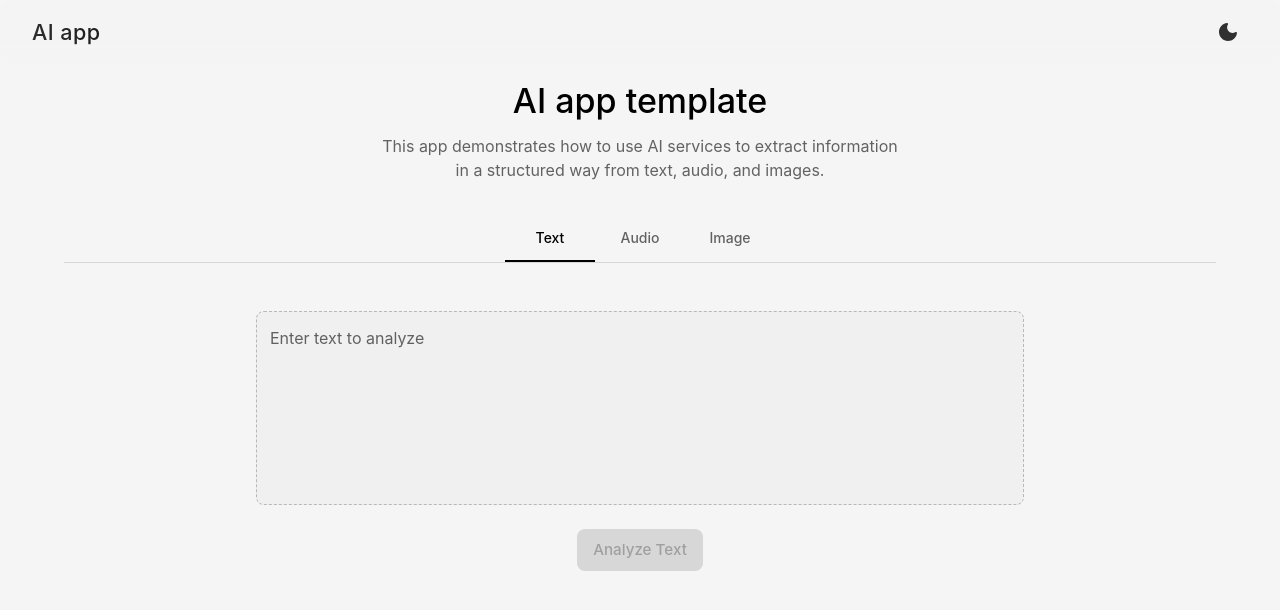
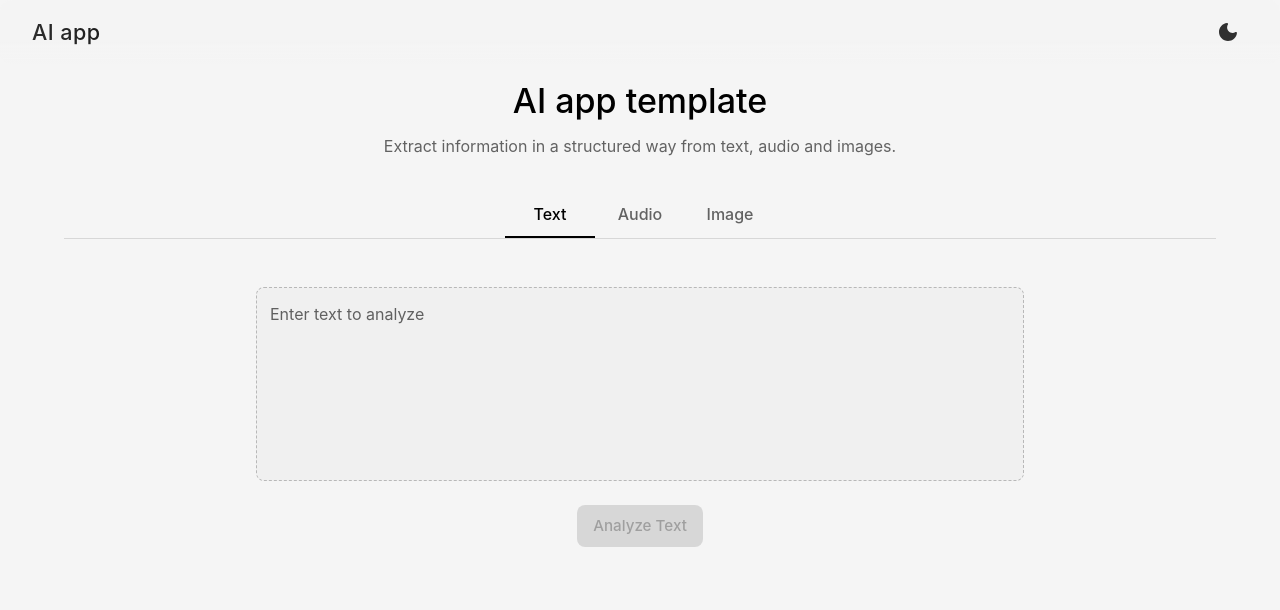
Before and after one commit to antoinebcx/ai-app-template-typescript, a React (Vite) app in the folder frontend/: page / in a window 1280 px wide. Shown: the top 610 px of the page. Built offline with nearby package versions, Linux system fonts and the light colour scheme.

Commit message:
update subtitle and tab font size

```diff
--- a/frontend/src/App.tsx
+++ b/frontend/src/App.tsx
@@ -31,10 +31,7 @@ function App() {
           </Typography>
 
           <Typography variant="body1" align="center" sx={{ color: 'text.secondary' }}>
-            This app demonstrates how to use AI services to extract information
-          </Typography>
-          <Typography variant="body1" align="center" sx={{ color: 'text.secondary' }}>
-            in a structured way from text, audio, and images.
+            Extract information in a structured way from text, audio and images.
           </Typography>
 
           <Box sx={{ borderBottom: 1, borderColor: 'divider', mt: 4 }}>
--- a/frontend/src/theme/theme.ts
+++ b/frontend/src/theme/theme.ts
@@ -72,6 +72,8 @@ export const getDesignTokens = (mode: PaletteMode) => ({
         styleOverrides: {
           root: {
             textTransform: 'none',
+            fontSize: '16px',
+            fontWeight: 450,
           },
         },
       },
```
